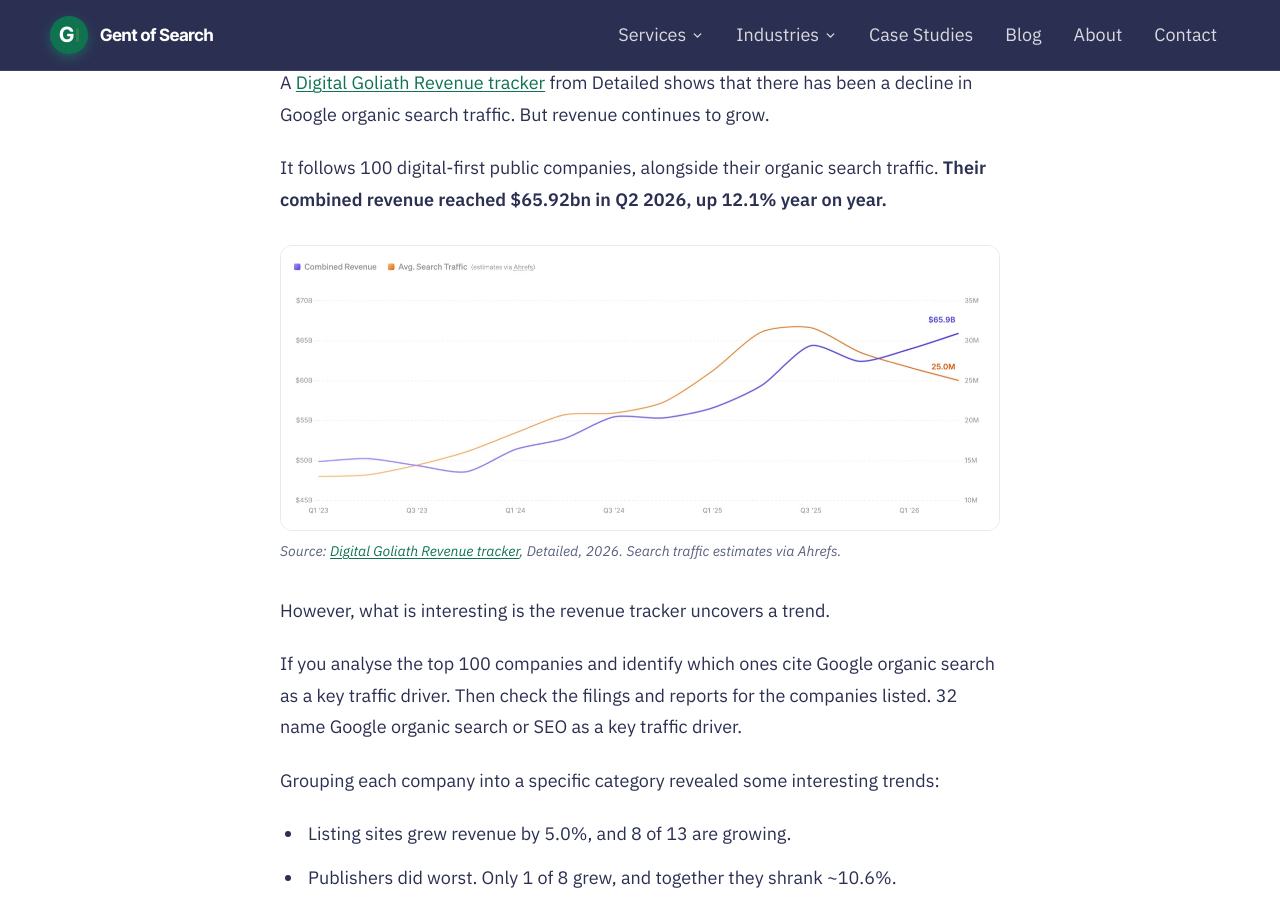
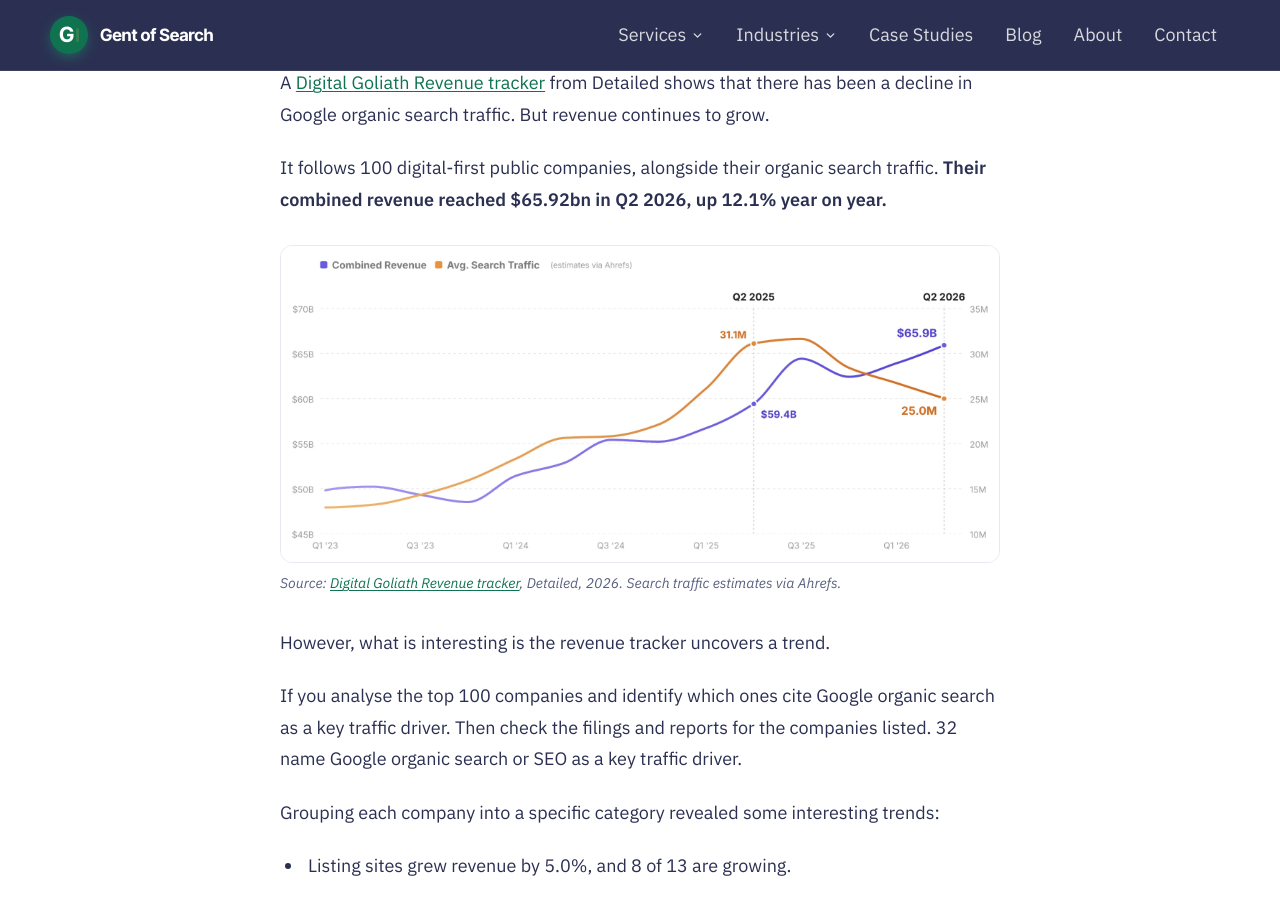
Before and after one commit to Gent-of-Search/gentofsearch.com, a Jekyll site: the page built from _posts/2026-11-16-why-you-should-still-invest-in-seo.md, in a window 1280 px wide and 900 px high, scrolled down 827 px. Built offline with Jekyll 4.4.1, drawn with Linux system fonts in a browser that asks for light colours.

Commit message:
Why invest in SEO post: replace the Detailed revenue vs traffic chart
Co-Authored-By: Claude Opus 5.5 <noreply@anthropic.com>

```diff
--- a/_posts/2026-11-16-why-you-should-still-invest-in-seo.md
+++ b/_posts/2026-11-16-why-you-should-still-invest-in-seo.md
@@ -19,7 +19,7 @@ read_time: "12 min read"
 <p>A <a href="https://detailed.com/revenue/" target="_blank" rel="noopener">Digital Goliath Revenue tracker</a> from Detailed shows that there has been a decline in Google organic search traffic. But revenue continues to grow.</p>
 <p>It follows 100 digital-first public companies, alongside their organic search traffic. <strong>Their combined revenue reached $65.92bn in Q2 2026, up 12.1% year on year.</strong></p>
 <figure>
-  <img src="{{ '/assets/blog/why-invest-seo-detailed-revenue-vs-traffic.jpg' | relative_url }}" width="1400" height="553" alt="Detailed chart: combined quarterly revenue of 100 digital-first public companies rose from about $50B in Q1 2023 to $65.9B in 2026, while their average monthly search traffic (Ahrefs estimates) rose from about 13M to a peak above 31M in 2025, then fell to 25.0M" loading="lazy">
+  <img src="{{ '/assets/blog/why-invest-seo-detailed-revenue-vs-traffic.webp' | relative_url }}" width="2000" height="880" alt="Chart: combined quarterly revenue of 100 digital-first public companies rose from $59.4B in Q2 2025 to $65.9B in Q2 2026, while their average search traffic (Ahrefs estimates) fell from 31.1M to 25.0M over the same period" loading="lazy">
   <figcaption class="source">Source: <a href="https://detailed.com/revenue/" target="_blank" rel="noopener">Digital Goliath Revenue tracker</a>, Detailed, 2026. Search traffic estimates via Ahrefs.</figcaption>
 </figure>
 <p>However, what is interesting is the revenue tracker uncovers a trend.</p>
```
Also changed, not shown: assets/blog/why-invest-seo-detailed-revenue-vs-traffic.jpg (deleted), assets/blog/why-invest-seo-detailed-revenue-vs-traffic.webp (added).
